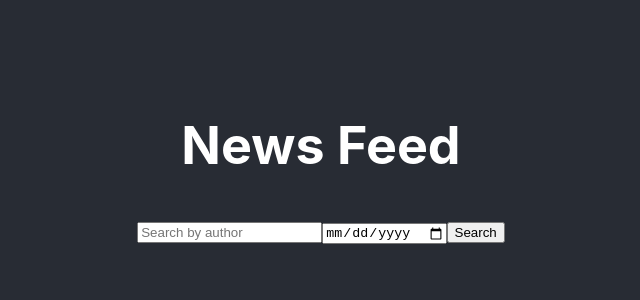
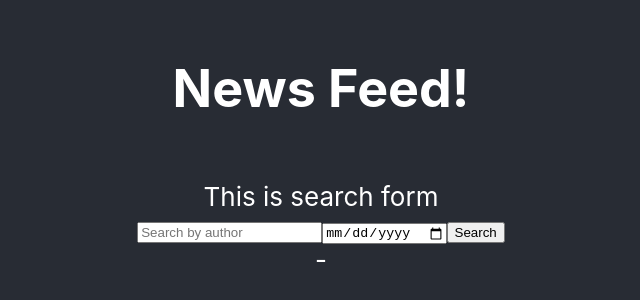
Before and after one commit to RyanPearson51/hacker-news-clone, a React (Create React App) app: page / in a window 1280 px wide. Shown: the part 238-538 px from the top of the page, without its empty margins (319-959 px from the left). Built offline with nearby package versions, Linux system fonts and the light colour scheme.

Commit message:
added comments into articles file, something off but i think it is close

```diff
--- a/src/App.js
+++ b/src/App.js
@@ -1,68 +1,206 @@
-import React from 'react';
+import React, {useEffect, useState} from 'react';
+
 import SearchForm from './components/SearchForm';
 import Articles from './components/Articles';
+
 import './App.css';
 
-class App extends React.Component {
-  state = {
-        keywordInput: '',
-        authorInput: '',
-        dateInput: '',
-        dateInSeconds: '',
-        relatedArticles: []
+let url = ''
+// let author = ''
+let authorInput = false
+function App () {
+
+  //I went for generic state, setState,
+  //bc I'm hoping we will only need to do this once?
+  const [state, setState] = useState([])
+  const [articleData, setArticleData] = useState([])
+
+  // useEffect(() => {
+  //   console.log('I mounted')
+  //   fetch(url)
+  //   .then((res)=>res.json())
+  //   .then((data)=> setState(data))
+  // }, [])
+
+
+
+   const search = (event) => {
+
+    event.preventDefault();
+    console.log("state in search() upon submit: ", state)
+    console.log("url in search(): ", url)
+    console.log("authorInput: ", authorInput)
+    if (authorInput === true ){
+    url = `https://hn.algolia.com/api/v1/search?tags=story,author_${state}`
+    }
+    console.log("url: ", url)
+    fetch(url)
+   .then((res)=>res.json())
+   .then((data)=> setArticleData(data))
+   console.log("articleData in search(): ", articleData)
+
+     //this is assigning the author input to the variable author,
+     //but I haven't gotten or don't know how authorInput was obtained
+     // const author = this.state.authorInput;
+     //   const date = this.state.dateInSeconds;
+
+     //just to test accessing the API
+    //  url = 'http://hn.algolia.com/api/v1/items/1'
+     //   if(author) {
+     //nope, this gets error "Cannot read property "type" of undefined"
+     //console.log("calling useEffect in search():  ", useEffect())
+   //   } else if(date) {
+   //     url=`http://hn.algolia.com/api/v1/search_by_date?tags=story&numericFilters=created_at_i>${date}`
+   //   } else {
+   //     alert("Please enter search criteria in at least one input");
+   //   }
+
+
+   }
+
+  const handleChange = (event) => {
+    event.preventDefault();
+    // console.log("event.target.name in handleChange()", event.target.name)
+    setState(event.target.value)
+
+    // console.log("author in handleChange: ", author)
+  if (event.target.name === "authorInput") {
+    console.log("the input is authorInput")
+    authorInput = true
+    console.log("authorInput in handleChange()", authorInput)
   }
 
+    // if (event.target.name === "authorInput"){
+    //   console.log("this is an author input")
+    //   let authorInput = setState(event.target.value)
+    //   return authorInput
+    // }
 
-  handleChange = (event) => {
-    const epochDate = new Date(event.target.value).getTime();
-    const searchDate = epochDate.toString().slice(0,10);
-    this.setState({
-      [event.target.name]: event.target.value,
-      dateInSeconds: searchDate
-    })
+
+    // console.log("event.target.value in handleChange(): ", event.target.value )
+    // const epochDate = new Date(event.target.value).getTime();
+    // const searchDate = epochDate.toString().slice(0,10);
+    // this.setState({
+    //   [event.target.name]: event.target.value,
+    //   dateInSeconds: searchDate
+    // })
   }
 
-  search = (event) => {
-    event.preventDefault();
-    const author = this.state.authorInput;
-    const date = this.state.dateInSeconds;
-    let url = '';
-
-    if(author) {
-      url = `https://hn.algolia.com/api/v1/search?tags=story,author_${author}`;
-    } else if(date) {
-      url=`http://hn.algolia.com/api/v1/search_by_date?tags=story&numericFilters=created_at_i>${date}`
-    } else {
-      alert("Please enter search criteria in at least one input");
-    }
-
-    fetch(url)
-        .then(response => response.json())
-        .then(data => this.setState({
-          relatedArticles: data.hits,
-          authorInput: '',
-        }))
-        .catch(error => console.log(`Error, ${error}`))
-  }
-
-
-  render() {
-    return (
+    return  (
       <div className="App">
         <header className="App-header">
-          <h1>News Feed</h1>
-          <SearchForm
+          <h1>News Feed!</h1>
+          {/* I think, instead of mapping over data here
+          this will just be the Search Form object
+          e.g., < SearchForm/>
+          with state passed as a prop?
+          bc on the Search Form, we don't need to loop over data
+          the loop only happens when something is searched for
+          which will be the Articles component */}
+
+          <p>This is search form
+            <SearchForm state={state} handleChange={handleChange}  search={search} url={url}/>
+            {/* This is just copy-pasted from the OOP version
+              <SearchForm
             search={this.search}
             handleChange={this.handleChange}
             authorInput={this.state.authorInput}
             dateInput={this.state.dateInput}
-          />
-          <Articles relatedArticles={this.state.relatedArticles} />
+            />
+            */}
+            <Articles articleData={articleData} />
+          </p>
+
         </header>
       </div>
     )
-  }
+  //this works with the beer API :)
+  // useEffect(()=> {
+  //   console.log('I updated')
+  //   console.log("state in testing useEffect: ", state)
+  // }, [state])
+
+  //I think the FP equivalent is
+  //const [state, setState] = useState([])
+  //but I'm not certain
+  //so I'm saving this for reference:
+  // state = {
+  //       keywordInput: '',
+  //       authorInput: '',
+  //       dateInput: '',
+  //       dateInSeconds: '',
+  //       relatedArticles: []
+  // }
+
+
+
+
+
+
 }
+
+
+//----------------OOP version of App.js pg------------------------------
+// class App extends React.Component {
+//   state = {
+//         keywordInput: '',
+//         authorInput: '',
+//         dateInput: '',
+//         dateInSeconds: '',
+//         relatedArticles: []
+//   }
+
+
+//   handleChange = (event) => {
+//     const epochDate = new Date(event.target.value).getTime();
+//     const searchDate = epochDate.toString().slice(0,10);
+//     this.setState({
+//       [event.target.name]: event.target.value,
+//       dateInSeconds: searchDate
+//     })
+//   }
+
+//   search = (event) => {
+//     event.preventDefault();
+//     const author = this.state.authorInput;
+//     const date = this.state.dateInSeconds;
+//     let url = '';
+
+//     if(author) {
+//       url = `https://hn.algolia.com/api/v1/search?tags=story,author_${author}`;
+//     } else if(date) {
+//       url=`http://hn.algolia.com/api/v1/search_by_date?tags=story&numericFilters=created_at_i>${date}`
+//     } else {
+//       alert("Please enter search criteria in at least one input");
+//     }
+
+//     fetch(url)
+//         .then(response => response.json())
+//         .then(data => this.setState({
+//           relatedArticles: data.hits,
+//           authorInput: '',
+//         }))
+//         .catch(error => console.log(`Error, ${error}`))
+//   }
+
+
+//   render() {
+//     return (
+//       <div className="App">
+//         <header className="App-header">
+//           <h1>News Feed</h1>
+//           <SearchForm
+//             search={this.search}
+//             handleChange={this.handleChange}
+//             authorInput={this.state.authorInput}
+//             dateInput={this.state.dateInput}
+//           />
+//           <Articles relatedArticles={this.state.relatedArticles} />
+//         </header>
+//       </div>
+//     )
+//   }
+// }
 
 export default App;
 
@@ -76,28 +214,21 @@ export default App;
 
 /*import React, {useState, useEffect} from "react";
 import Articles from './components/Articles'
-
 //need to add api link
 const API_URL = ``
-
 function App() {
-
   const [articles, setArticles] = useState([])
-
   useEffect(() => {
     fetch(API_URL)
       .then((response) => response.json())
       .then((data) => setArticles(data));
       console.log('i mounted')
   }, [])
-
-
   return (
     <div className="App">
       <Articles articles={articles}/>
     </div>
   );
 }
-
 export default App;
 */
--- a/src/components/Article.js
+++ b/src/components/Article.js
@@ -1,5 +1,4 @@
 /*import React, {useState} from 'react'
-
 export default function Article(props) {
     return (
         <div className="story-container" key={props.article.objectID}>
--- a/src/components/Articles.js
+++ b/src/components/Articles.js
@@ -2,15 +2,27 @@ import React  from 'react'
 //import Article from './Article'
 
  const Articles = (props) => {
+   console.log("articleData in Articles: ", props.articleData)
     return (
       <div>
-        {props.relatedArticles.map(Article => (
+        -
+        {
+          //I think this is what we need to use inside of the map function to get the articles to show up on the actual screen
+          //props.articleData.hits.author
+          //props.articleData.hits.title
+          //props.articleData.hits.url
+          //having trouble with the needed expression to get the map to work without shooting an error
+
+          //this map is coming up as props.articleData.map is not a function when i hit the search bar
+          //in all the previous assignments i never had an issue with this, I think the issue is how i named it
+          //but im not sure what the correct way to name it is
+        /* props.articleData.map(Article => (
           <div className="story-container" key={Article.objectID}>
             <h4 style={{margin: "5px"}}>{Article.title}</h4>
             <p style={{fontSize: "20px", margin: "5px"}}>Author: {Article.author}</p>
             <a href={Article.url} target="_blank" rel="noreferrer" style={{color: "white", fontSize: "18px"}}>Visit Website</a>
           </div>
-        ))}
+        ))} */}
       </div>
     )
   }
--- a/src/components/SearchForm.js
+++ b/src/components/SearchForm.js
@@ -1,13 +1,20 @@
-import React from 'react'
+import React,{useEffect, useState}  from 'react'
+
 
 const SearchForm = (props) => {
+  console.log("state passed as props to SearchForm props.state: ", props.state)
+   //console.log("articleData passed as props to SearchForm props.state: ", props.articleData)
+
+
   return (
     <div>
       <form onSubmit={props.search}>
         <input
           name="authorInput"
           type="text"
-          value={props.authorInput}
+          //value={props.authorInput}
+          value={props.state}
+          //onChange={props.handleChange}
           onChange={props.handleChange}
           placeholder="Search by author"
         />
@@ -20,13 +27,13 @@ const SearchForm = (props) => {
         <button type="submit">Search</button>
       </form>
     </div>
+
   )
 }
 
 export default SearchForm;
 
 /*import React from 'react'
-
 export default function SearchForm() {
     return (
         <div>
```
Also changed, not shown: 1 other file (tests, documents, lock files or other folders).
